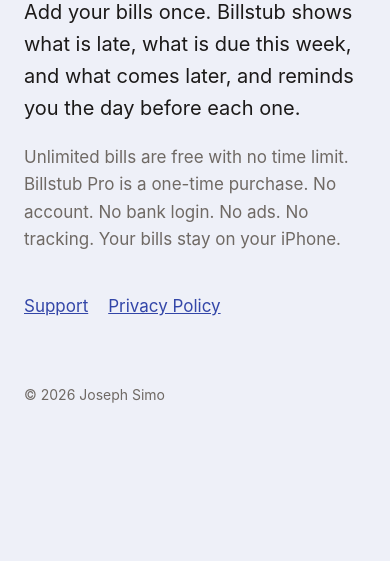
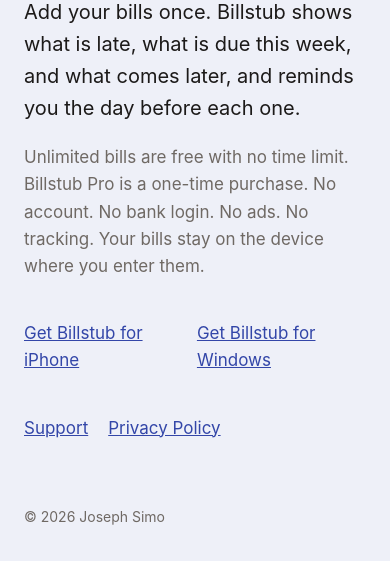
Before and after one commit to Joe-Simo/billstub, a plain HTML site: page index.html in a window 390 px wide. Shown: the part 303-864 px from the top of the page. Drawn offline with Linux system fonts and the light colour scheme.

Commit message:
Link Billstub homepage to iPhone and Windows stores

```diff
--- a/index.html
+++ b/index.html
@@ -7,7 +7,8 @@
 <header><a href="./">Billstub</a></header>
 <h1>Every bill, when it's due, and whether it's paid.</h1>
 <p class="lead">Add your bills once. Billstub shows what is late, what is due this week, and what comes later, and reminds you the day before each one.</p>
-<p>Unlimited bills are free with no time limit. Billstub Pro is a one-time purchase. No account. No bank login. No ads. No tracking. Your bills stay on your iPhone.</p>
+<p>Unlimited bills are free with no time limit. Billstub Pro is a one-time purchase. No account. No bank login. No ads. No tracking. Your bills stay on the device where you enter them.</p>
+<nav aria-label="Get Billstub"><a href="https://apps.apple.com/us/app/billstub-bill-reminders/id6827285497">Get Billstub for iPhone</a><a href="https://apps.microsoft.com/detail/9mxl6xgrrzqq?hl=en-US&amp;gl=US">Get Billstub for Windows</a></nav>
 <nav><a href="support/">Support</a><a href="privacy/">Privacy Policy</a></nav>
 <footer>&copy; 2026 Joseph Simo</footer>
 </main></body></html>
```
